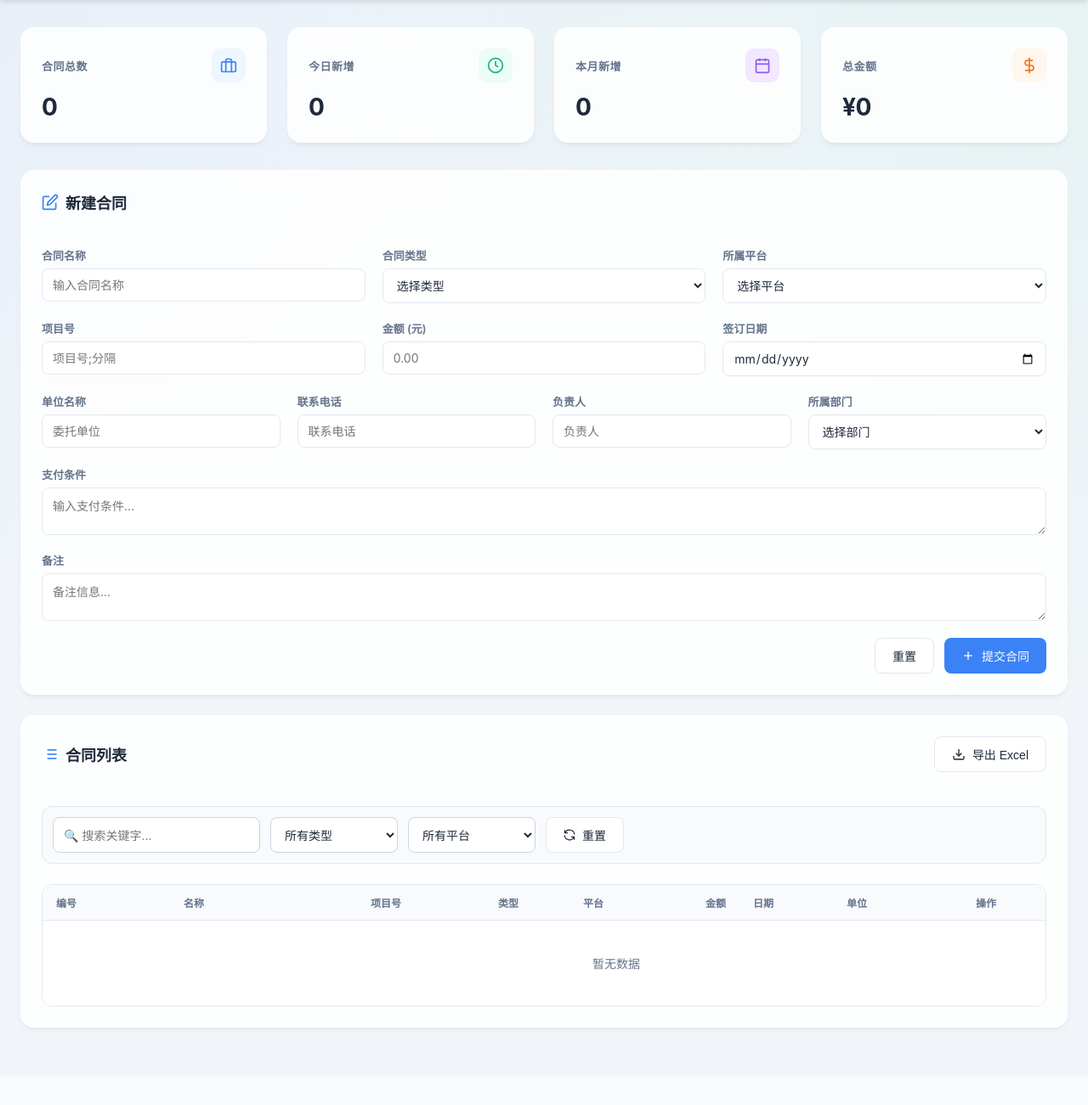
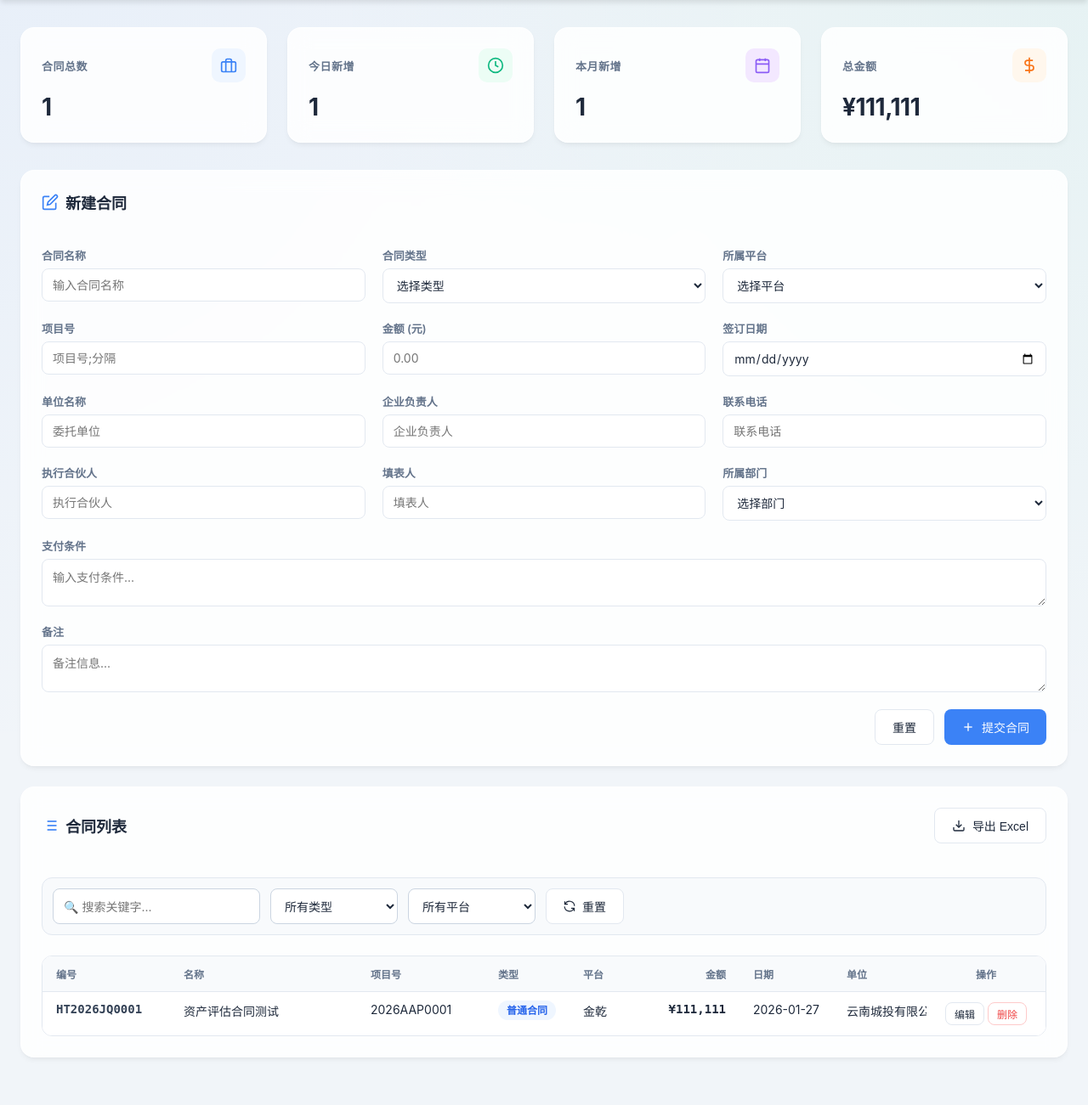
Before and after one commit to yumiazusa/contract_sys, a Flask app: page /dashboard in a window 1280 px wide. Shown: the part 64-1365 px from the top of the page at 85% size. Before the commit the page ends 1277 px from the top, so only its background shows below. Run offline with Flask 3, Linux system fonts and the light colour scheme; the visitor is signed in with stand-in values (Sample User, id 1); data that the repository does not hold is empty.

Commit message:
lvyangpush

```diff
--- a/app.py
+++ b/app.py
@@ -32,7 +32,7 @@ class Contract(db.Model):
     sign_date = db.Column(db.Date)
     company_name = db.Column(db.String(200), nullable=False)
     contact_phone = db.Column(db.String(50), nullable=False)
-    manager = db.Column(db.String(100), nullable=False)
+    corporate_principal = db.Column(db.String(100), nullable=False)
     department = db.Column(db.String(50), nullable=False)
     payment_terms = db.Column(db.Text)
     original_contract_no = db.Column(db.String(50))
@@ -40,6 +40,8 @@ class Contract(db.Model):
     remarks = db.Column(db.Text)
     created_at = db.Column(db.DateTime, default=datetime.now)
     updated_at = db.Column(db.DateTime, default=datetime.now, onupdate=datetime.now)
+    executive_partner = db.Column(db.String(255))
+    filler = db.Column(db.String(255))
 
 
 # 生成合同编号
@@ -111,13 +113,15 @@ def get_contracts():
         'sign_date': c.sign_date.strftime('%Y-%m-%d') if c.sign_date else '',
         'company_name': c.company_name,
         'contact_phone': c.contact_phone,
-        'manager': c.manager,
+        'corporate_principal': c.corporate_principal,
         'department': c.department,
         'payment_terms': c.payment_terms,
         'original_contract_no': c.original_contract_no,
         'original_contract_name': c.original_contract_name,
         'remarks': c.remarks,
-        'created_at': c.created_at.strftime('%Y-%m-%d %H:%M:%S') if c.created_at else ''
+        'created_at': c.created_at.strftime('%Y-%m-%d %H:%M:%S') if c.created_at else '',
+        'executive_partner': c.executive_partner,
+        'filler': c.filler
     } for c in contracts])
 
 
@@ -139,12 +143,14 @@ def create_contract():
         sign_date=datetime.strptime(data['sign_date'], '%Y-%m-%d') if data.get('sign_date') else None,
         company_name=data['company_name'],
         contact_phone=data['contact_phone'],
-        manager=data['manager'],
+        corporate_principal=data['corporate_principal'],
         department=data['department'],
         payment_terms=data.get('payment_terms'),
         original_contract_no=data.get('original_contract_no'),
         original_contract_name=data.get('original_contract_name'),
-        remarks=data.get('remarks')
+        remarks=data.get('remarks'),
+        executive_partner=data.get('executive_partner'),
+        filler=data.get('filler')
     )
 
     db.session.add(contract)
@@ -165,12 +171,14 @@ def update_contract(contract_id):
     contract.sign_date = datetime.strptime(data['sign_date'], '%Y-%m-%d') if data.get('sign_date') else None
     contract.company_name = data['company_name']
     contract.contact_phone = data['contact_phone']
-    contract.manager = data['manager']
+    contract.corporate_principal = data['corporate_principal']
     contract.department = data['department']
     contract.payment_terms = data.get('payment_terms')
     contract.original_contract_no = data.get('original_contract_no')
     contract.original_contract_name = data.get('original_contract_name')
     contract.remarks = data.get('remarks')
+    contract.executive_partner = data.get('executive_partner')
+    contract.filler = data.get('filler')
 
     db.session.commit()
 
@@ -204,9 +212,9 @@ def export_excel():
     # 表头
     headers = [
         '合同编号', '合同名称', '项目号', '合同类型', '平台',
-        '合同金额', '签订日期', '单位名称', '联系电话',
-        '合同负责人', '负责人部门', '支付条件',
-        '原合同编号', '原合同名称', '备注'
+        '合同金额', '签订日期', '单位名称', '企业负责人', '联系电话',
+        '执行合伙人', '填表人', '负责人部门',
+        '原合同编号', '备注'
     ]
 
     for col, header in enumerate(headers, 1):
@@ -226,16 +234,16 @@ def export_excel():
         ws.cell(row=row, column=6).value = float(contract.contract_amount) if contract.contract_amount else ''
         ws.cell(row=row, column=7).value = contract.sign_date.strftime('%Y-%m-%d') if contract.sign_date else ''
         ws.cell(row=row, column=8).value = contract.company_name
-        ws.cell(row=row, column=9).value = contract.contact_phone
-        ws.cell(row=row, column=10).value = contract.manager
-        ws.cell(row=row, column=11).value = contract.department
-        ws.cell(row=row, column=12).value = contract.payment_terms
-        ws.cell(row=row, column=13).value = contract.original_contract_no
-        ws.cell(row=row, column=14).value = contract.original_contract_name
+        ws.cell(row=row, column=9).value = contract.corporate_principal
+        ws.cell(row=row, column=10).value = contract.contact_phone
+        ws.cell(row=row, column=11).value = contract.executive_partner
+        ws.cell(row=row, column=12).value = contract.filler
+        ws.cell(row=row, column=13).value = contract.department
+        ws.cell(row=row, column=14).value = contract.original_contract_no
         ws.cell(row=row, column=15).value = contract.remarks
 
     # 调整列宽
-    column_widths = [15, 30, 20, 12, 10, 12, 12, 25, 15, 12, 18, 30, 15, 30, 30]
+    column_widths = [15, 30, 20, 12, 10, 12, 12, 25, 12, 15, 12, 12, 18, 15, 30]
     for col, width in enumerate(column_widths, 1):
         ws.column_dimensions[openpyxl.utils.get_column_letter(col)].width = width
 
--- a/templates/dashboard.html
+++ b/templates/dashboard.html
@@ -348,12 +348,14 @@
         .col-amount { width: 120px; text-align: right; }
         .col-date { width: 110px; }
         .col-company { width: 200px; }
+        .col-manager { width: 120px; } /* Corporate Principal */
         .col-phone { width: 120px; }
-        .col-manager { width: 100px; }
+        .col-exec { width: 120px; } /* Executive Partner */
+        .col-filler { width: 120px; } /* Filler */
         .col-dept { width: 120px; }
-        .col-payment { width: 200px; }
+        /* .col-payment { width: 200px; } Removed */
         .col-orig-no { width: 150px; }
-        .col-orig-name { width: 200px; }
+        /* .col-orig-name { width: 200px; } Removed */
         .col-remarks { width: 180px; }
         .col-actions { width: 140px; text-align: center; position: sticky; right: 0; background: white; box-shadow: -2px 0 5px rgba(0,0,0,0.05); z-index: 20; }
         th.col-actions { background: #F8FAFC; }
@@ -584,12 +586,23 @@
                         <input type="text" id="companyName" required placeholder="委托单位">
                     </div>
                     <div class="form-group">
+                        <label>企业负责人</label>
+                        <input type="text" id="corporatePrincipal" required placeholder="企业负责人">
+                    </div>
+                    <div class="form-group">
                         <label>联系电话</label>
                         <input type="text" id="contactPhone" required placeholder="联系电话">
                     </div>
+                </div>
+
+                <div class="form-row">
                     <div class="form-group">
-                        <label>负责人</label>
-                        <input type="text" id="manager" required placeholder="负责人">
+                        <label>执行合伙人</label>
+                        <input type="text" id="executivePartner" placeholder="执行合伙人">
+                    </div>
+                    <div class="form-group">
+                        <label>填表人</label>
+                        <input type="text" id="filler" placeholder="填表人">
                     </div>
                     <div class="form-group">
                         <label>所属部门</label>
@@ -686,12 +699,12 @@
                                 <th class="col-amount">金额</th>
                                 <th class="col-date">日期</th>
                                 <th class="col-company">单位</th>
+                                <th class="col-manager">企业负责人</th>
                                 <th class="col-phone">电话</th>
-                                <th class="col-manager">负责人</th>
+                                <th class="col-exec">执行合伙人</th>
+                                <th class="col-filler">填表人</th>
                                 <th class="col-dept">部门</th>
-                                <th class="col-payment">支付条件</th>
                                 <th class="col-orig-no">原合同号</th>
-                                <th class="col-orig-name">原合同名</th>
                                 <th class="col-remarks">备注</th>
                                 <th class="col-actions">操作</th>
                             </tr>
@@ -879,12 +892,14 @@
                 sign_date: document.getElementById('signDate').value,
                 company_name: document.getElementById('companyName').value,
                 contact_phone: document.getElementById('contactPhone').value,
-                manager: document.getElementById('manager').value,
+                corporate_principal: document.getElementById('corporatePrincipal').value,
                 department: document.getElementById('department').value,
                 payment_terms: document.getElementById('paymentTerms').value,
                 original_contract_no: document.getElementById('originalContractNo').value,
                 original_contract_name: document.getElementById('originalContractName').value,
-                remarks: document.getElementById('remarks').value
+                remarks: document.getElementById('remarks').value,
+                executive_partner: document.getElementById('executivePartner').value,
+                filler: document.getElementById('filler').value
             };
 
             const editId = this.dataset.editId;
```
Also changed, not shown: instance/contract.db.
